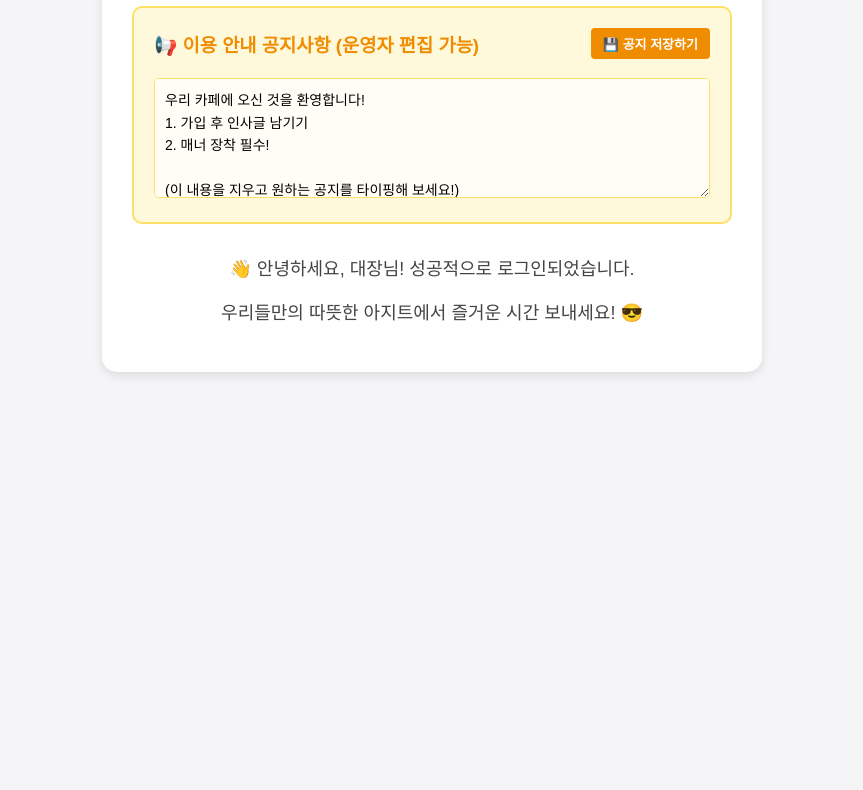
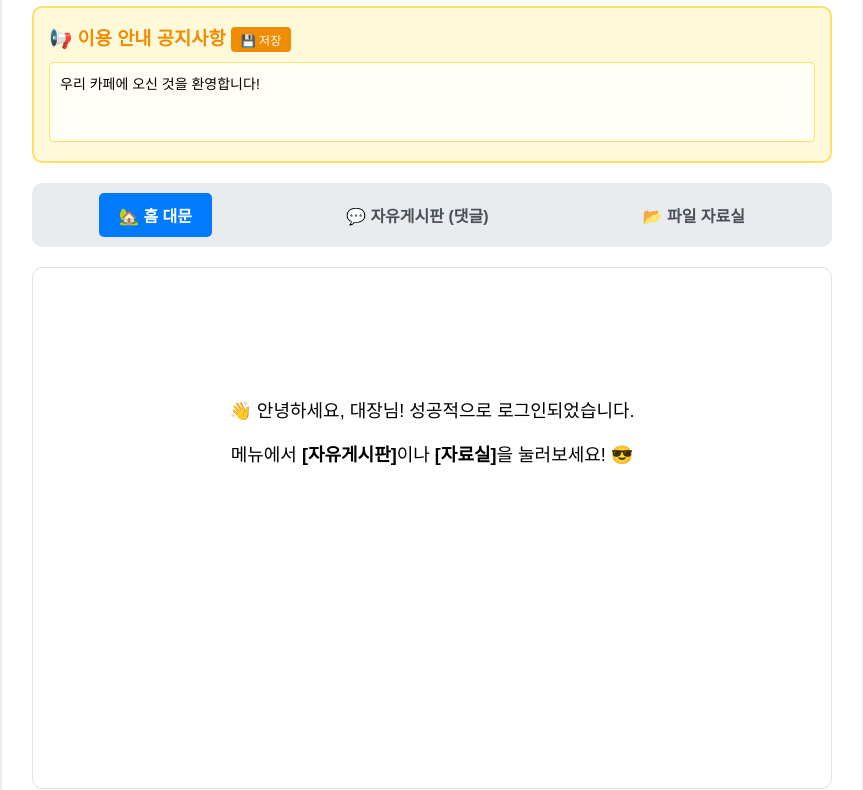
Before and after one commit to lko0728-ui/damwall-cafe, a plain HTML site: page index.html in a window 1280 px wide. Shown: the part 187-977 px from the top of the page, without its empty margins (208-1071 px from the left). Before the commit the page ends 800 px from the top, so only its background shows below. Drawn offline with Linux system fonts and the light colour scheme.

Commit message:
Add files via upload

```diff
--- a/index.html
+++ b/index.html
@@ -13,17 +13,15 @@
             text-align: center;
         }
         .container {
-            max-width: 600px;
+            max-width: 800px;
             margin: 0 auto;
             background: white;
             padding: 30px;
             border-radius: 15px;
             box-shadow: 0 4px 10px rgba(0,0,0,0.1);
         }
-        h1 {
-            color: #333;
-            margin-bottom: 20px;
-        }
+        h1 { color: #333; margin-bottom: 20px; }
+
         /* 홈 바로가기 버튼 */
         .home-btn {
             display: inline-block;
@@ -34,98 +32,134 @@
             border-radius: 5px;
             font-size: 14px;
             margin-bottom: 20px;
-            transition: 0.2s;
         }
-        .home-btn:hover {
-            background-color: #5a6268;
+
+        /* 탭 메뉴 (게시판 전환 버튼) */
+        .tab-menu {
+            display: flex;
+            justify-content: space-around;
+            background: #e9ecef;
+            padding: 10px;
+            border-radius: 10px;
+            margin-bottom: 20px;
         }
+        .tab-btn {
+            background: none;
+            border: none;
+            font-size: 16px;
+            font-weight: bold;
+            color: #495057;
+            cursor: pointer;
+            padding: 10px 20px;
+            border-radius: 5px;
+        }
+        .tab-btn.active {
+            background-color: #007bff;
+            color: white;
+        }
+
+        /* 게시판 보여주는 상자 */
+        .content-box {
+            display: none;
+            border: 1px solid #dee2e6;
+            border-radius: 10px;
+            padding: 10px;
+            height: 500px;
+            background: #fff;
+        }
+        .content-box.active { display: block; }
+
+        /* 구글 창 크기 맞춤 */
+        iframe {
+            width: 100%;
+            height: 100%;
+            border: none;
+        }
+
         /* 최상단 공지사항 상자 */
         .notice-box {
             background-color: #fff9db;
             border: 2px solid #ffe066;
-            padding: 20px;
+            padding: 15px;
             border-radius: 10px;
             text-align: left;
-            margin-bottom: 30px;
+            margin-bottom: 20px;
         }
-        .notice-box h3 {
-            margin-top: 0;
-            color: #f08c00;
-            display: flex;
-            justify-content: space-between;
-            align-items: center;
-        }
-        /* 내가 직접 타이핑하는 입력창 */
         .notice-textarea {
-            width: 100%;
-            height: 120px;
-            border: 1px solid #ffe066;
-            background-color: #fffdf5;
-            font-family: inherit;
-            font-size: 14px;
-            line-height: 1.6;
-            resize: vertical;
-            box-sizing: border-box;
-            padding: 10px;
-            border-radius: 5px;
+            width: 100%; height: 80px; border: 1px solid #ffe066;
+            background-color: #fffdf5; font-family: inherit; font-size: 14px;
+            padding: 10px; border-radius: 5px; box-sizing: border-box; resize: none;
         }
         .save-btn {
-            background-color: #f08c00;
-            color: white;
-            border: none;
-            padding: 6px 12px;
-            border-radius: 4px;
-            cursor: pointer;
-            font-size: 13px;
-            font-weight: bold;
-        }
-        .save-btn:hover {
-            background-color: #e07b00;
-        }
-        .welcome-msg {
-            font-size: 18px;
-            color: #444;
-            margin-top: 20px;
+            background-color: #f08c00; color: white; border: none;
+            padding: 4px 10px; border-radius: 4px; cursor: pointer; font-size: 12px;
         }
     </style>
 </head>
 <body>
 
 <div class="container">
-    <a href="index.html" class="home-btn">🏠 홈으로 바로가기</a>
+    <a href="#" class="home-btn" onclick="switchTab('home')">🏠 홈으로 바로가기</a>
+    <h1>☕ 담벼락 카페</h1>
 
-    <h1>☕ 담벼락 카페 </h1>
-
-    <div class="notice-box">
-        <h3>📢 이용 안내 공지사항 (운영자 편집 가능)
-            <button class="save-btn" onclick="saveNotice()">💾 공지 저장하기</button>
+    <div id="noticeArea" class="notice-box">
+        <h3 style="margin:0 0 10px 0; color:#f08c00;">📢 이용 안내 공지사항
+            <button class="save-btn" onclick="saveNotice()">💾 저장</button>
         </h3>
-        <textarea id="noticeInput" class="notice-textarea" placeholder="여기에 지인들에게 보여줄 공지사항을 직접 타이핑해서 작성하세요!"></textarea>
+        <textarea id="noticeInput" class="notice-textarea" placeholder="공지사항을 입력하세요."></textarea>
     </div>
 
-    <div class="welcome-msg">
-        <p>👋 안녕하세요, 대장님! 성공적으로 로그인되었습니다.</p>
-        <p>우리들만의 따뜻한 아지트에서 즐거운 시간 보내세요! 😎</p>
+    <div class="tab-menu">
+        <button class="tab-btn active" onclick="switchTab('home')">🏡 홈 대문</button>
+        <button class="tab-btn" onclick="switchTab('board')">💬 자유게시판 (댓글)</button>
+        <button class="tab-btn" onclick="switchTab('archive')">📂 파일 자료실</button>
+    </div>
+
+    <div id="home" class="content-box active">
+        <div style="padding-top: 100px; font-size: 18px;">
+            <p>👋 안녕하세요, 대장님! 성공적으로 로그인되었습니다.</p>
+            <p>메뉴에서 <b>[자유게시판]</b>이나 <b>[자료실]</b>을 눌러보세요! 😎</p>
+        </div>
+    </div>
+
+    <div id="board" class="content-box">
+        <iframe src="https://docs.google.com/forms/d/e/1FAIpQLSfD_lM9y1lB3XkXFf1Z-gG_JqgZ0z3XmCqX-fXhG-XwXwXwXw/viewform?embedded=true">Loading…</iframe>
+    </div>
+
+    <div id="archive" class="content-box">
+        <iframe src="https://drive.google.com/embeddedfolderview?id=📌여기에_나중에_구글폴더ID_넣기">📂 구글 자료실 연동 준비중입니다.</iframe>
     </div>
 </div>
 
 <script>
-    // 페이지가 켜지면 저장되어 있던 공지사항을 자동으로 불러옵니다.
+    // 메뉴 전환 기능 (키보드로 버튼 누르면 화면이 바뀝니다)
+    function switchTab(tabId) {
+        // 모든 방 숨기기
+        document.querySelectorAll('.content-box').forEach(box => box.classList.remove('active'));
+        document.querySelectorAll('.tab-btn').forEach(btn => btn.classList.remove('active'));
+
+        // 클릭한 방만 보여주기
+        document.getElementById(tabId).classList.add('active');
+
+        // 버튼 불 켜기
+        if(tabId === 'home') document.querySelectorAll('.tab-menu .tab-btn')[0].classList.add('active');
+        if(tabId === 'board') document.querySelectorAll('.tab-menu .tab-btn')[1].classList.add('active');
+        if(tabId === 'archive') document.querySelectorAll('.tab-menu .tab-btn')[2].classList.add('active');
+
+        // 홈이 아니면 공지사항 잠시 숨겨서 화면 넓게 쓰기
+        if(tabId === 'home') document.getElementById('noticeArea').style.display = 'block';
+        else document.getElementById('noticeArea').style.style.display = 'none';
+    }
+
+    // 공지사항 저장 기능
     window.onload = function() {
         const savedNotice = localStorage.getItem('cafeNotice');
-        if (savedNotice) {
-            document.getElementById('noticeInput').value = savedNotice;
-        } else {
-            // 처음 켰을 때 보여줄 기본 문구
-            document.getElementById('noticeInput').value = "우리 카페에 오신 것을 환영합니다!\n1. 가입 후 인사글 남기기\n2. 매너 장착 필수! \n\n(이 내용을 지우고 원하는 공지를 타이핑해 보세요!)";
-        }
+        if (savedNotice) document.getElementById('noticeInput').value = savedNotice;
+        else document.getElementById('noticeInput').value = "우리 카페에 오신 것을 환영합니다!";
     }
-
-    // [공지 저장하기] 버튼을 누르면 입력한 글이 컴퓨터에 저장됩니다.
     function saveNotice() {
-        const noticeText = document.getElementById('noticeInput').value;
-        localStorage.setItem('cafeNotice', noticeText);
-        alert('📢 공지사항이 안전하게 저장되었습니다!');
+        localStorage.setItem('cafeNotice', document.getElementById('noticeInput').value);
+        alert('📢 공지사항이 저장되었습니다!');
     }
 </script>
 
```
